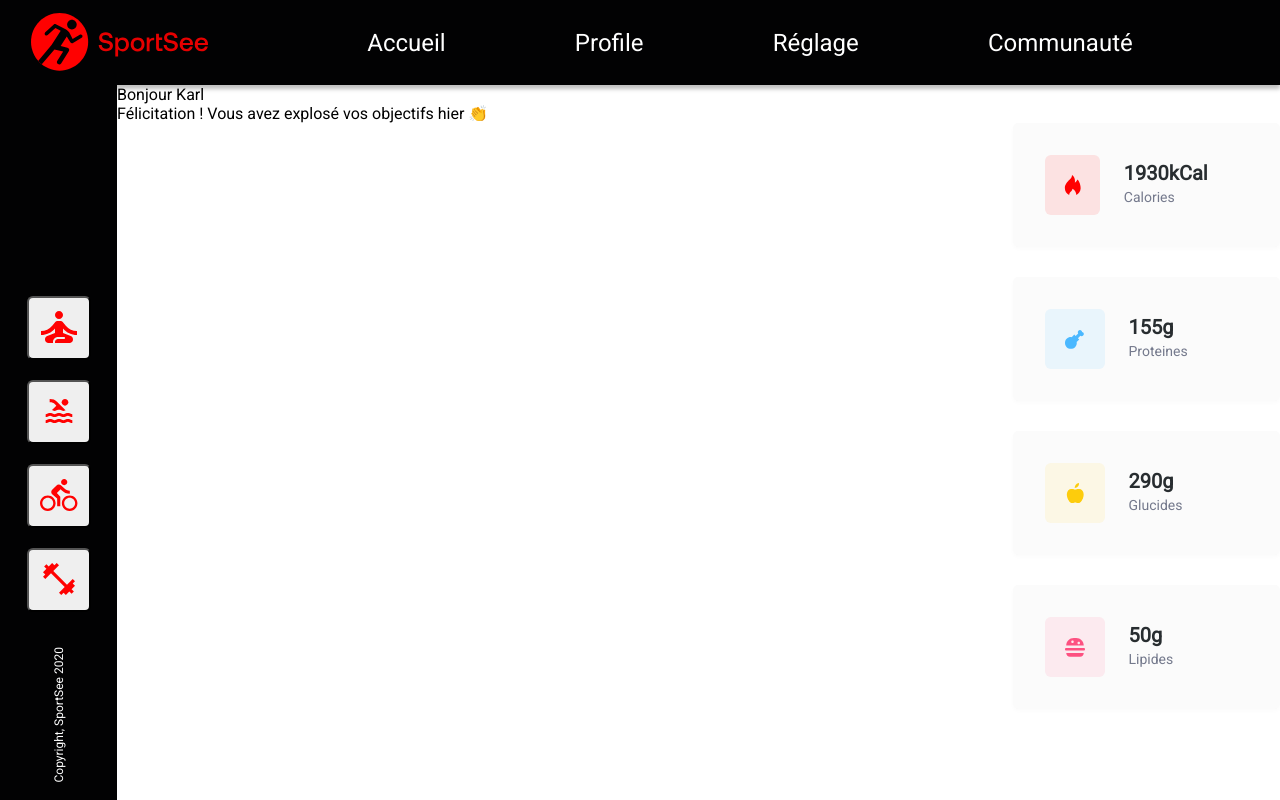
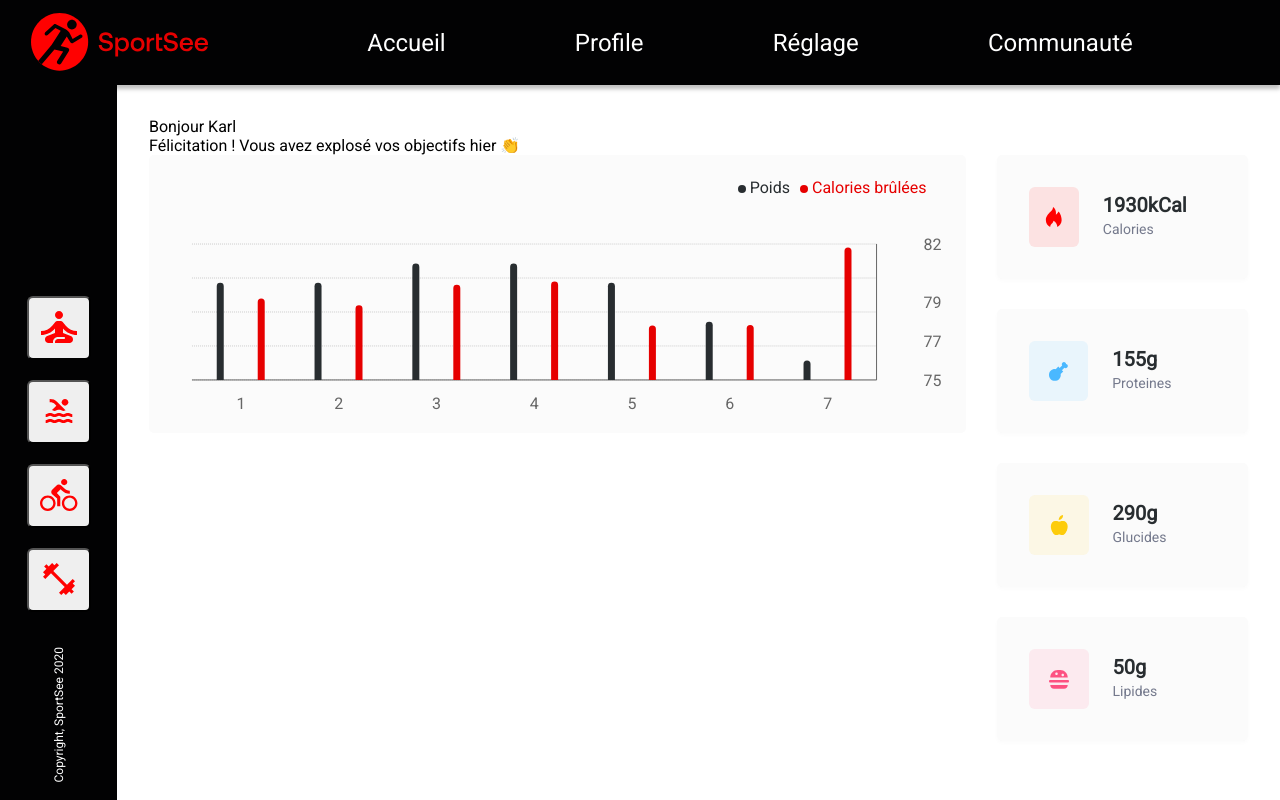
Before and after one commit to k-mazats/MazatsKevin_12_04082021, a React (Create React App) app: page / in a window 1280 px wide. Built offline with nearby package versions, Linux system fonts and the light colour scheme.

Commit message:
basic daily stats integration

```diff
--- /dev/null
+++ b/src/components/ProfileDaily/ProfileDaily.css
@@ -0,0 +1,7 @@
+.profile-daily{
+  border-radius: 5px;
+  background: #FBFBFB;
+  box-shadow: 0px 2px 4px 0px rgba(0, 0, 0, 0,02);
+  grid-row: 1 / span 2;
+  grid-column: 1 / span 3;
+}
--- /dev/null
+++ b/src/components/ProfileDaily/ProfileDaily.js
@@ -0,0 +1,82 @@
+import {
+	BarChart,
+	Bar,
+	XAxis,
+	YAxis,
+	CartesianGrid,
+	Tooltip,
+	Legend,
+	ResponsiveContainer,
+} from 'recharts';
+
+import './ProfileDaily.css';
+const ProfileDaily = (props) => {
+	const getDay = (date) => {
+		let day = date.split('-')[2];
+		return day.charAt(0) === '0' ? day.replace('0', '') : day;
+	};
+	return (
+		<div className="profile-daily">
+			<ResponsiveContainer>
+				<BarChart
+					data={props.dailyActivity.sessions}
+					margin={{ top: 23, right: 29, bottom: 23, left: 43 }}
+				>
+					<CartesianGrid strokeDasharray="1" vertical={false} />
+
+					<XAxis
+						dataKey="day"
+						tickFormatter={getDay}
+						tickLine={false}
+						tickSize={16}
+					/>
+
+					<YAxis
+						orientation="left"
+						yAxisId="left"
+						dataKey="calories"
+						hide="true"
+					/>
+					<YAxis
+						orientation="right"
+						yAxisId="right"
+						dataKey="kilogram"
+						tickLine={false}
+						tickSize={45}
+						domain={['dataMin - 1', 'dataMax + 1']}
+					/>
+					<Tooltip formatter={(value, name, props) => value} />
+					<Legend
+						verticalAlign="top"
+						align="right"
+						iconType="circle"
+						iconSize={8}
+						wrapperStyle={{
+							paddingBottom: '47px',
+						}}
+					/>
+					<Bar
+						dataKey="kilogram"
+						yAxisId="right"
+						fill="#282D30"
+						maxBarSize={7}
+						name="Poids"
+						unit="kg"
+						radius={[3.5, 3.5, 0, 0]}
+					/>
+					<Bar
+						dataKey="calories"
+						yAxisId="left"
+						fill="#E60000"
+						maxBarSize={7}
+						name="Calories brûlées"
+						unit="kCal"
+						radius={[3.5, 3.5, 0, 0]}
+					/>
+				</BarChart>
+			</ResponsiveContainer>
+		</div>
+	);
+};
+
+export default ProfileDaily;
--- a/src/components/ProfilePage/ProfilePage.css
+++ b/src/components/ProfilePage/ProfilePage.css
@@ -1,6 +1,6 @@
 .profile{
   width: calc(100% - 117px);
-
+  padding: 2rem;
 }
 .profile-stats{
   width: 100%;
--- a/src/components/ProfilePage/ProfilePage.js
+++ b/src/components/ProfilePage/ProfilePage.js
@@ -1,8 +1,9 @@
 import './ProfilePage.css';
 import ProfileHeader from '../ProfileHeader/ProfileHeader';
 import ProfileKeyStats from '../ProfileKeyStats/ProfileKeyStats';
+import ProfileDaily from '../ProfileDaily/ProfileDaily';
 
-import { USER_MAIN_DATA } from '../../api/mocks/user';
+import { USER_MAIN_DATA, USER_ACTIVITY } from '../../api/mocks/user';
 
 const ProfilePage = () => {
 	return (
@@ -10,6 +11,7 @@ const ProfilePage = () => {
 			<ProfileHeader user={USER_MAIN_DATA}></ProfileHeader>
 			<div className="profile-stats">
 				<ProfileKeyStats user={USER_MAIN_DATA}></ProfileKeyStats>
+				<ProfileDaily dailyActivity={USER_ACTIVITY}></ProfileDaily>
 			</div>
 		</div>
 	);
```
